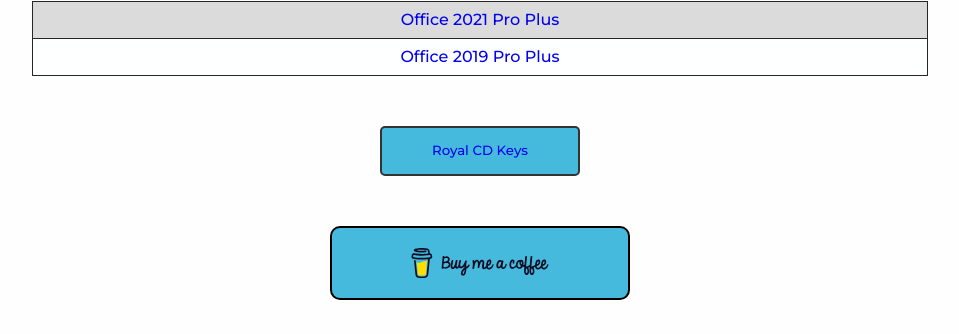
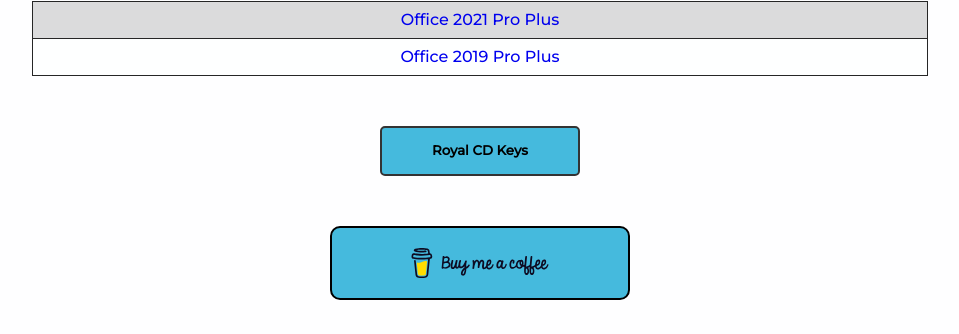
Before and after one commit to sabicera/site, a PHP site: page /cdkeys.html in a window 1280 px wide. Shown: the part 263-597 px from the top of the page, without its empty margins (160-1119 px from the left). Run offline with PHP 8.4, Linux system fonts and the light colour scheme; some libraries are stand-ins or nearby versions.

Commit message:
Update style.css

```diff
--- a/css/style.css
+++ b/css/style.css
@@ -146,6 +146,11 @@ button {
     justify-content: center;
     background: var(--hover_blue);
     border: 2px solid #333;
+}
+
+.main button a {
+    color: #000;
+    font-weight: 600;
 }
 
 table {
```
